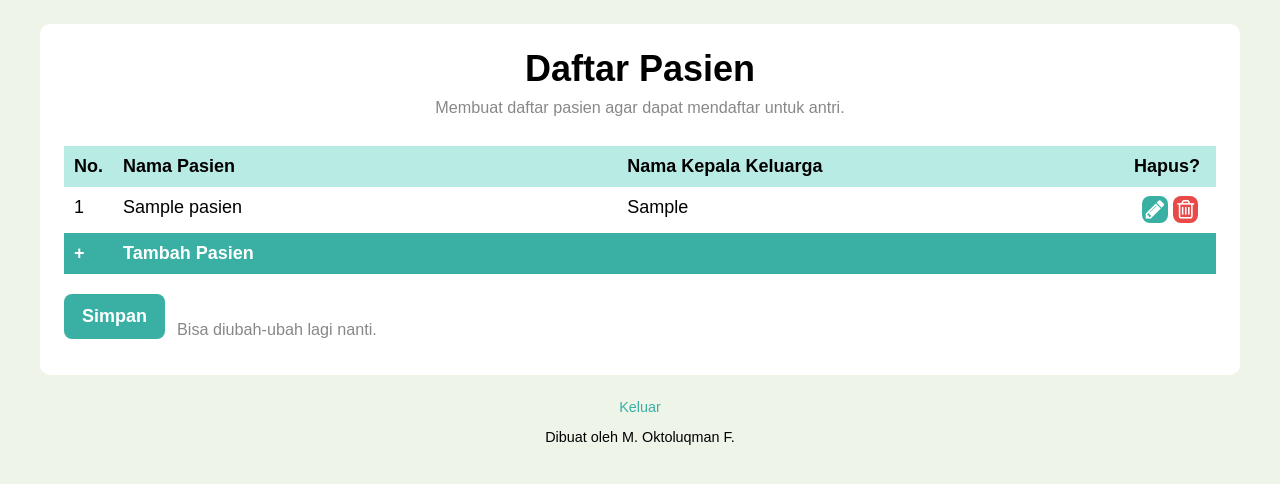
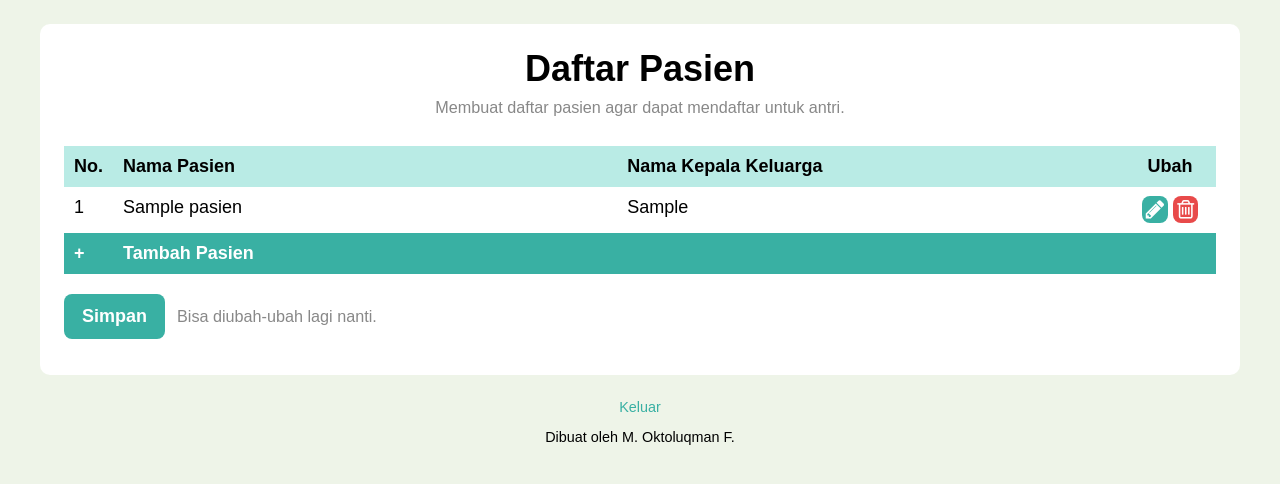
Before and after one commit to lepiku/praktekiin, a Django app: page /daftar/ in a window 1280 px wide. Shown: the part 60-544 px from the top of the page. Run offline with Django 3.2, Linux system fonts and the light colour scheme; a user stored in the database is signed in; tables that the repository leaves empty hold one stand-in row (values such as "Sample post"); some web fonts are replaced.

Commit message:
change a few words

```diff
--- a/antri/static/antri/css/base.css
+++ b/antri/static/antri/css/base.css
@@ -68,7 +68,7 @@ div.buttons .button {
   margin: 0 12px 12px 0;
 }
 div.buttons .helptext {
-  margin: 26px 0 0;
+  margin: 13px 0 0;
 }
 /* title */
 .title {
--- a/antri/static/antri/css/profil.css
+++ b/antri/static/antri/css/profil.css
@@ -6,9 +6,6 @@ tr#tambah {
 }
 th#nama-pasien, th#nama-kepala-keluarga, th#username, th#tanggal-dibuat {
   width: 50%;
-}
-#pengaturan th {
-  width: 6em;
 }
 .table .ubah {
   text-align: center;
--- a/antri/templates/antri/beranda.html
+++ b/antri/templates/antri/beranda.html
@@ -61,7 +61,7 @@
           </td>
         </tr>
       </table>
-      <input class="button" type="submit" name="antri" value="+ Daftar Antri Hari Ini">
+      <input class="button" type="submit" name="antri" value="Simpan">
     </form>
   </div>
 </div>
--- a/antri/templates/antri/daftar-antri.html
+++ b/antri/templates/antri/daftar-antri.html
@@ -58,7 +58,7 @@
     </table>
     {{ form.errors }}
     {% comment %}Calendar here{% endcomment %}
-    <input class="button" type="hidden" value="Pesan">
+    <input class="button" type="hidden" value="Simpan">
   </form>
 </div>
 {% endblock %}
--- a/antri/templates/antri/daftar-pasien-list.html
+++ b/antri/templates/antri/daftar-pasien-list.html
@@ -17,7 +17,7 @@
         <th>No.</th>
         <th id="nama-pasien">Nama Pasien</th>
         <th id="nama-kepala-keluarga">Nama Kepala Keluarga</th>
-        <th>Hapus?</th>
+        <th class="ubah">Ubah</th>
       </tr>
       {% for pasien in pasien_set %}
       <tr>
```
